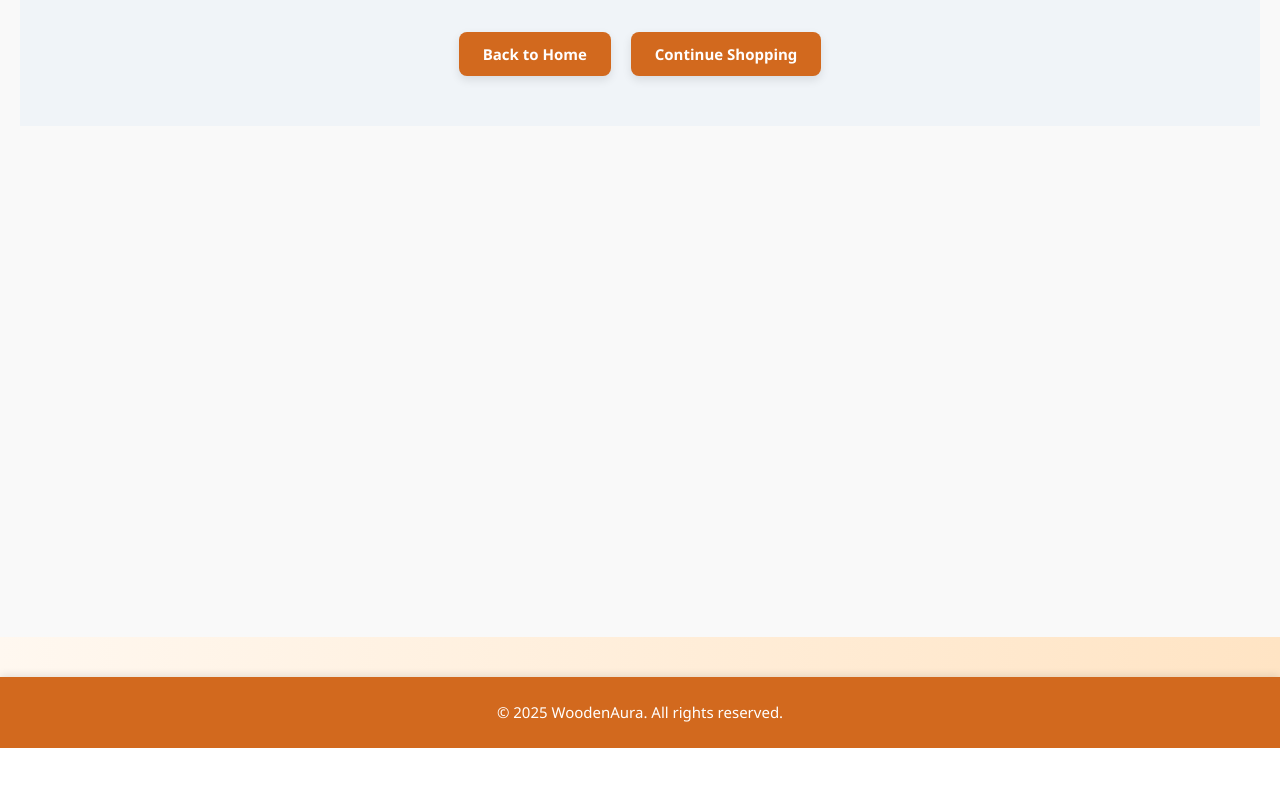
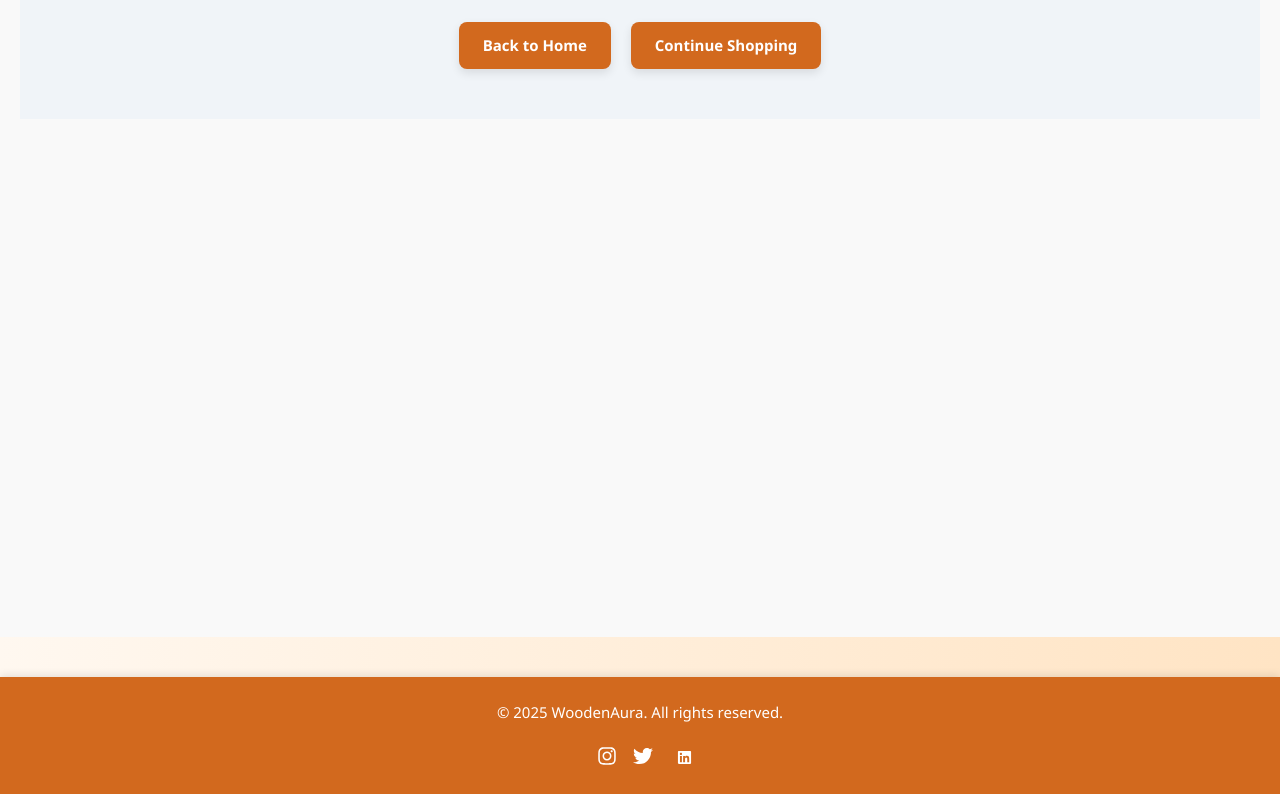
Before and after one commit to binabdimalik/WoodenAura, a React (Vite) app: page /thank-you in a window 1280 px wide. Shown: the part 263-1057 px from the top of the page. Before the commit the page ends 1011 px from the top, so only its background shows below. Built offline with nearby package versions, Linux system fonts and the light colour scheme.

Commit message:
added links and icons on footer

```diff
--- a/package.json
+++ b/package.json
@@ -11,8 +11,11 @@
   },
   "dependencies": {
     "@tailwindcss/vite": "^4.1.16",
+    "bootstrap": "^5.3.8",
     "react": "^19.1.1",
+    "react-bootstrap": "^2.10.10",
     "react-dom": "^19.1.1",
+    "react-icons": "^5.5.0",
     "react-router-dom": "^7.9.4"
   },
   "devDependencies": {
--- a/src/components/footer.jsx
+++ b/src/components/footer.jsx
@@ -1,4 +1,7 @@
 import React from 'react';
+import "bootstrap/dist/css/bootstrap.min.css";
+import { FaInstagram } from 'react-icons/fa6';
+import { FaLinkedin, FaTwitter } from 'react-icons/fa';
 
 function Footer() {
   const styles = {
@@ -11,12 +14,29 @@ function Footer() {
       fontFamily: 'Segoe UI, sans-serif',
       boxShadow: '0 -2px 8px rgba(0,0,0,0.1)',
       marginTop: '40px'
+    },
+    icon: {
+      margin: '0 8px',
+      color: '#fff',
+      textDecoration: 'none',
+      fontSize: '20px'
     }
   };
 
   return (
     <footer style={styles.footer}>
       <p>© 2025 WoodenAura. All rights reserved.</p>
+      <div>
+        <a href="https://instagram.com" target="_blank" rel="noopener noreferrer" style={styles.icon}>
+          <FaInstagram/>
+        </a>
+        <a href="https://twitter.com" target="_blank" rel="noopener noreferrer" style={styles.icon}>
+          <FaTwitter/>
+        </a>
+        <a href="https://linkedIn.com" target="_blank" rel="noopener noreferrer" style={styles.icon}>
+        </a>
+          <FaLinkedin/>
+      </div>
     </footer>
   );
 }
```
Also changed, not shown: 1 other file (tests, documents, lock files or other folders).
